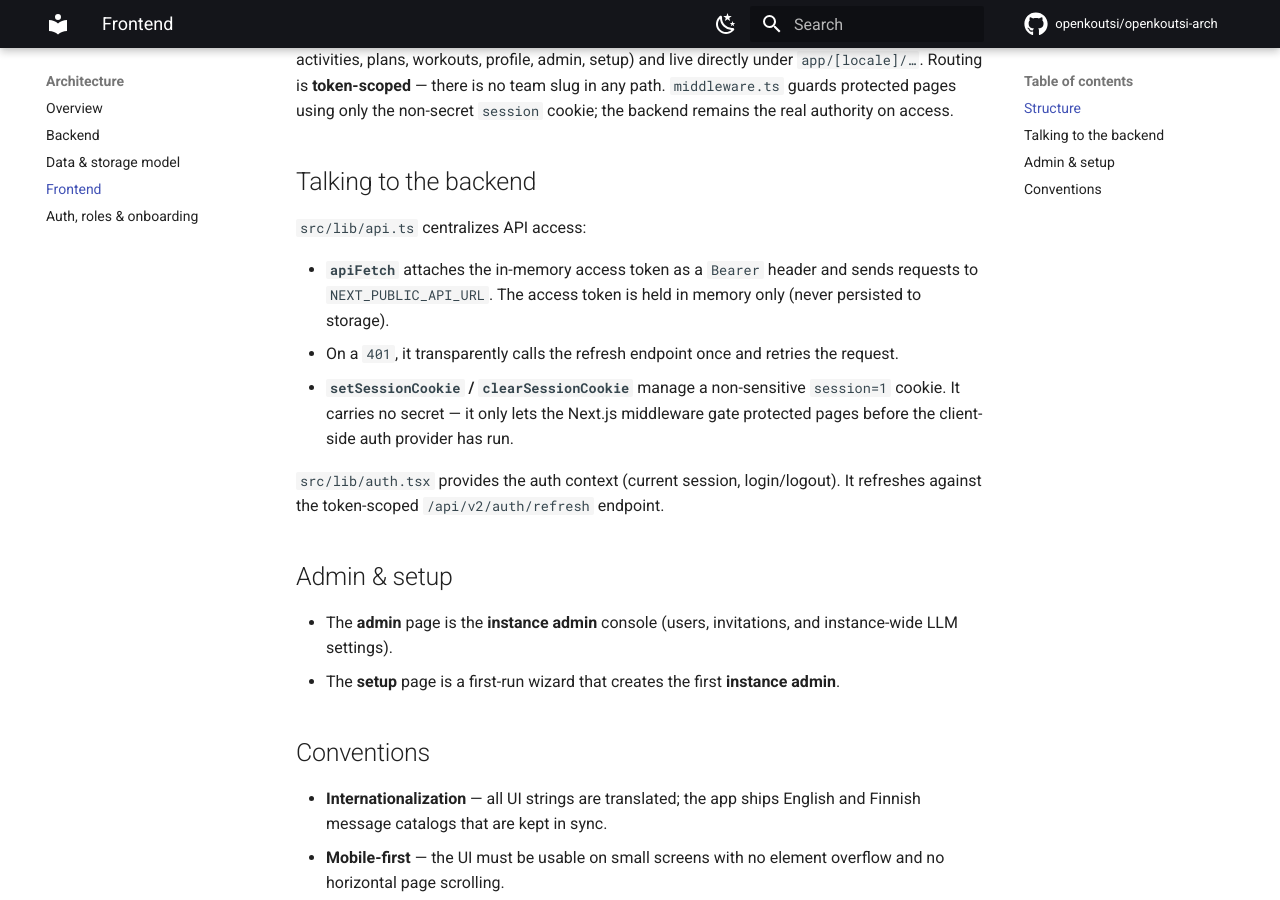
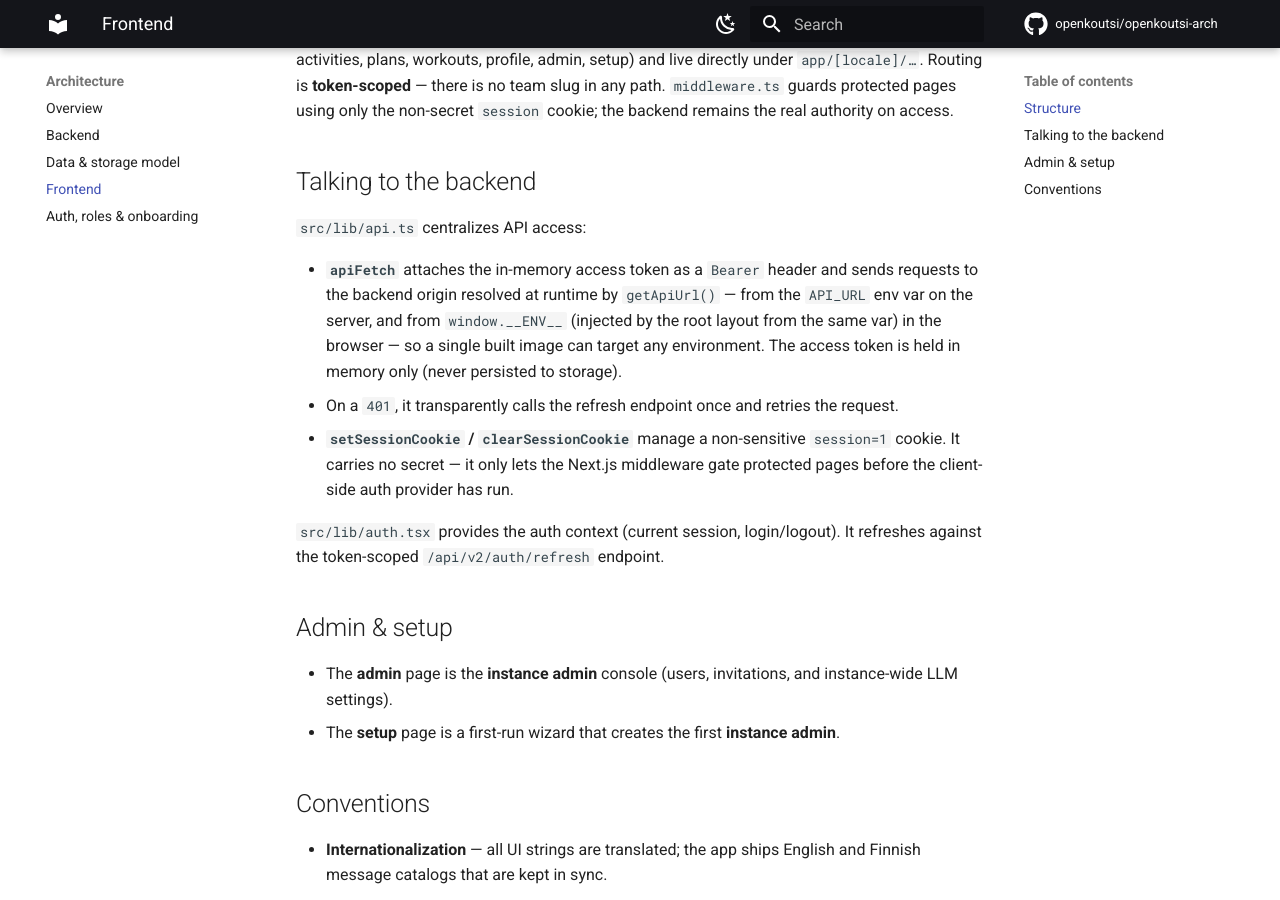
Before and after one commit to openkoutsi/openkoutsi-arch, an MkDocs documentation site: the page built from docs/architecture/frontend.md, in a window 1280 px wide and 900 px high, scrolled down 525 px. Built offline with MkDocs 1.6.1 and Material for MkDocs 9.7.7, drawn with Linux system fonts in a browser that asks for light colours; comment, search, counter and statistics services are not loaded.

Commit message:
docs: reference runtime API_URL instead of stale NEXT_PUBLIC_API_URL
apiFetch resolves the backend origin at runtime via getApiUrl() (from the
API_URL env var, injected into the browser through window.__ENV__), not a
build-time NEXT_PUBLIC_API_URL. Update the frontend architecture doc.

Co-Authored-By: Claude Opus 4.8 <noreply@anthropic.com>
Claude-Session: https://claude.ai/code/session_01JeFocPKrnYTs7wZdCFC2Sa

```diff
--- a/docs/architecture/frontend.md
+++ b/docs/architecture/frontend.md
@@ -26,7 +26,10 @@ remains the real authority on access.
 `src/lib/api.ts` centralizes API access:
 
 - **`apiFetch`** attaches the in-memory access token as a `Bearer` header and sends requests to
-  `NEXT_PUBLIC_API_URL`. The access token is held in memory only (never persisted to storage).
+  the backend origin resolved at runtime by `getApiUrl()` — from the `API_URL` env var on the
+  server, and from `window.__ENV__` (injected by the root layout from the same var) in the
+  browser — so a single built image can target any environment. The access token is held in
+  memory only (never persisted to storage).
 - On a `401`, it transparently calls the refresh endpoint once and retries the request.
 - **`setSessionCookie` / `clearSessionCookie`** manage a non-sensitive `session=1` cookie. It
   carries no secret — it only lets the Next.js middleware gate protected pages before the
```
